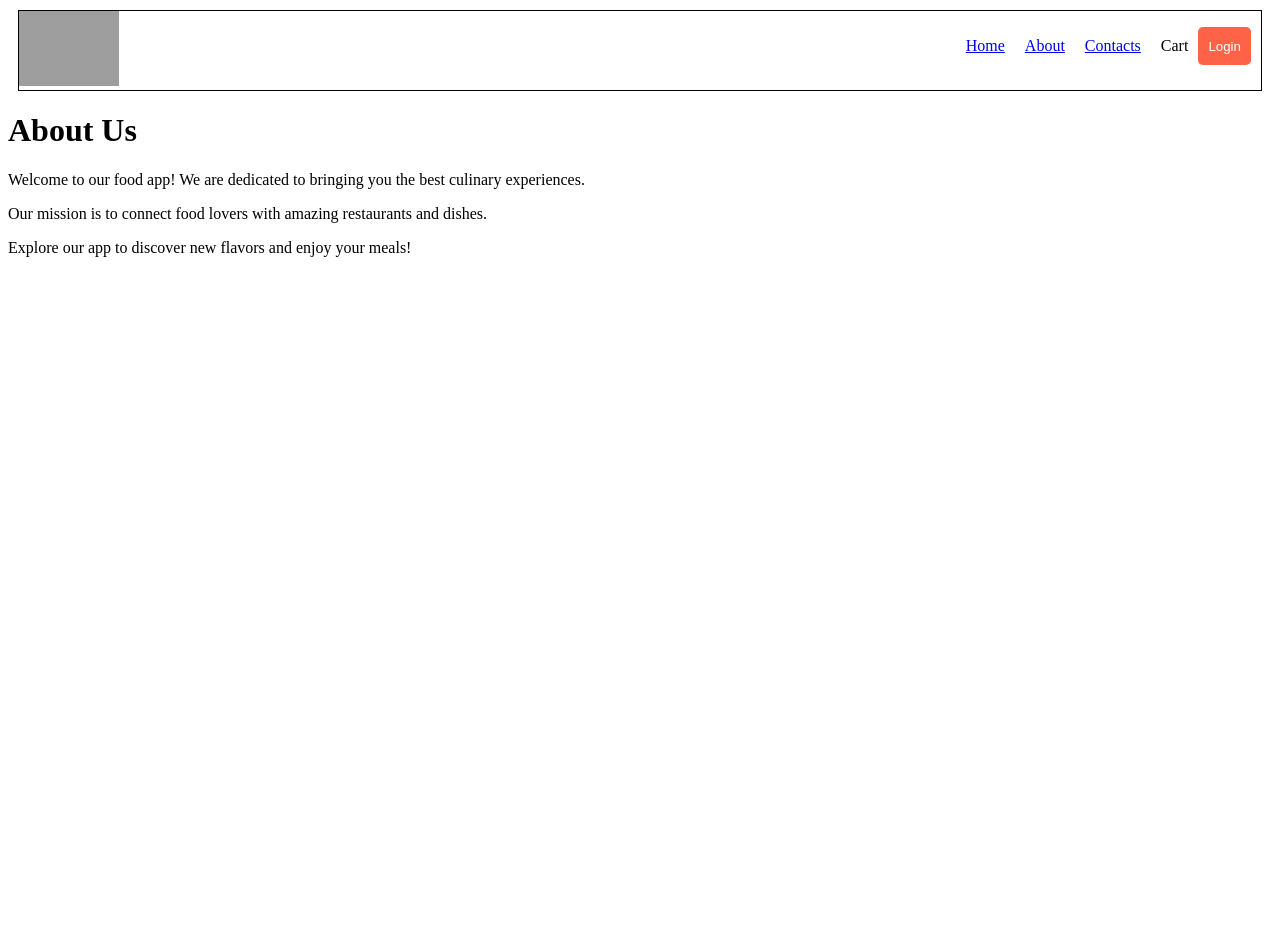
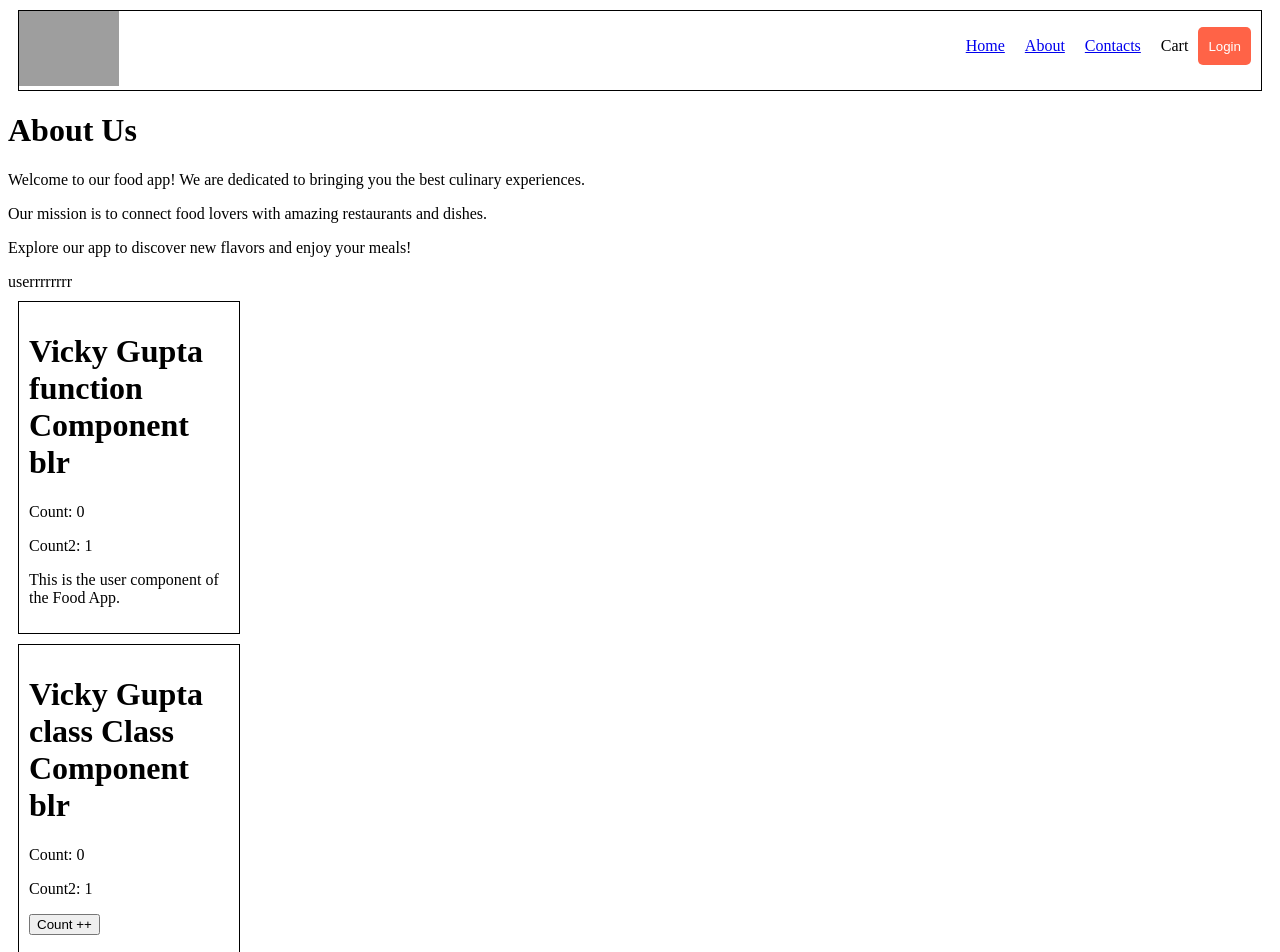
Before and after one commit to vckgupta008/sample-react-live-coding, a React (Vite) app: page /About in a window 1280 px wide. Shown: the top 952 px of the page. Before the commit the page ends 800 px from the top, so only its background shows below. Built offline with nearby package versions, Linux system fonts and the light colour scheme; grey boxes are pictures that could not be loaded.

Commit message:
Restaurant menu dynamic

```diff
--- a/index.css
+++ b/index.css
@@ -81,6 +81,12 @@
     border-radius: 5px;
 }
 
+.user-card {
+    width: 200px;
+    padding: 10px;
+    margin: 10px;
+    border: 0.5px solid black;
+}
 /* .filter {
     display: flex;
 } */
--- a/src/App.js
+++ b/src/App.js
@@ -6,6 +6,7 @@ import {createBrowserRouter, RouterProvider, Outlet} from "react-router-dom";
 import Error from "./components/Error";
 import About from "./components/About";
 import Contact from "./components/Contact";
+import RestaurantMenu from "./components/RestaurantMenu";
 // const Footer = () => {
   //   return <h4>Footer</h4>;
 // };
@@ -36,6 +37,10 @@ const appRouter = createBrowserRouter([
       {
         path: "/contact",
         element: <Contact />,
+      },
+      {
+        path: "/restaurant/:resId",
+        element: <RestaurantMenu />,
       }
     ],
     errorElement: <Error />,
--- a/src/components/About.js
+++ b/src/components/About.js
@@ -1,3 +1,5 @@
+import UserClass from './UserClass';
+import User from './User';
 const About = () => {
   return (
     <div className="about">
@@ -5,6 +7,10 @@ const About = () => {
       <p>Welcome to our food app! We are dedicated to bringing you the best culinary experiences.</p>
       <p>Our mission is to connect food lovers with amazing restaurants and dishes.</p>
       <p>Explore our app to discover new flavors and enjoy your meals!</p>
+
+      userrrrrrrr
+      <User name="Vicky Gupta function" loc="blr"/>
+      <UserClass name="Vicky Gupta class" loc="blr"/>
     </div>
   );
 }
--- a/src/components/Body.js
+++ b/src/components/Body.js
@@ -2,6 +2,7 @@ import RestaurantCard from "./RestaurantCard";
 import resList from "../utils/mockData";
 import Shimmer from "./Shimmer";
 import { useEffect, useState } from "react";
+import { Link } from "react-router-dom";
 
 const Body = () => {
     const [listOfRestaurants, setListOfRestaurants] = useState([]);
@@ -61,7 +62,7 @@ const Body = () => {
     </div>
     <div className="restaurant-list">
     {filteredRestaurants.map((restaurant) => {
-            return <RestaurantCard {...restaurant.info} key={restaurant.info.id} />;
+        return<Link to={"/restaurant/"+restaurant.info.id} key={restaurant.info.id} > <RestaurantCard {...restaurant.info} /></Link>;
     })}
     </div>
     </div>
--- /dev/null
+++ b/src/components/RestaurantMenu.js
@@ -0,0 +1,41 @@
+import React, {useState, useEffect} from "react";
+import { useParams } from "react-router-dom";
+import Shimmer from "./Shimmer";
+const RestaurantMenu = () => {
+    const [resInfo, setResInfo] = useState(null);
+    const {resId} = useParams();
+   useEffect(() => {
+        // Simulating API call
+        console.log("RestaurantMenu Component Rendered");
+        fetchRestaurantMenu();
+    }, []);
+    const fetchRestaurantMenu = async () => {
+        const data = await fetch(
+            `https://www.swiggy.com/dapi/menu/pl?page-type=REGULAR_MENU&complete-menu=true&lat=12.9628669&lng=77.57750899999999&restaurantId=${resId}&catalog_qa=undefined&submitAction=ENTER`
+        );
+        const json = await data.json();
+        console.log(json);
+        setResInfo(json.data.cards[2].card.card.info);
+        // Process the menu data as needed
+    };
+
+   const {name, cuisines, cloudinaryImageId, costForTwoMessage} = resInfo || {};
+
+  if(!resInfo) return <Shimmer />  ;
+  return (
+    <div className="menu">
+      <h1>{name}</h1>
+      <h2>{cuisines.join(', ')} - {costForTwoMessage}</h2>
+
+      <h2>Menu</h2>
+      <ul>
+        <li>Pizza</li>
+        <li>Burger</li>
+        <li>Pasta</li>
+        <li>Salad</li>
+      </ul>
+    </div>
+  );
+}
+
+export default RestaurantMenu;
--- /dev/null
+++ b/src/components/User.js
@@ -0,0 +1,15 @@
+import { useState } from "react";
+const User = ({name, loc}) => {
+  const [count, setCount] = useState(0);
+  const [count2, setCount2] = useState(1);
+  return (
+    <div className="user-card">
+      <h1>{name} Component {loc}</h1>
+      <p>Count: {count}</p>
+      <p>Count2: {count2}</p>
+      <p>This is the user component of the Food App.</p>
+    </div>
+  );
+}
+
+export default User;
--- /dev/null
+++ b/src/components/UserClass.js
@@ -0,0 +1,30 @@
+import React from 'react';
+class UserClass extends React.Component {
+  constructor(props) {
+    super(props);
+    this.state = {
+      count: 0,
+      count2: 1
+    };
+  }
+  componentDidMount() {
+    console.log("UserClass component mounted");
+  }
+  render() {
+    const { name, loc } = this.props;
+    const { count, count2 } = this.state;
+    return (
+      <div className='user-card'>
+        <h1>{name} Class Component {loc}</h1>
+        <p>Count: {count}</p>
+        <p>Count2: {count2}</p>
+        <button onClick={() => this.setState({ count: count + 1 })}>
+          Count ++
+        </button>
+        <p>This is the user class component of the Food App.</p>
+      </div>
+    );
+  }
+}
+
+export default UserClass;
```
Lines whose indentation alone changed are shown as unchanged.
